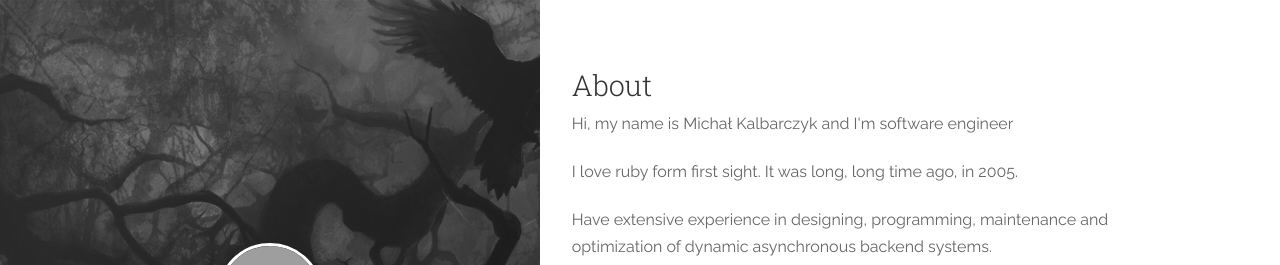
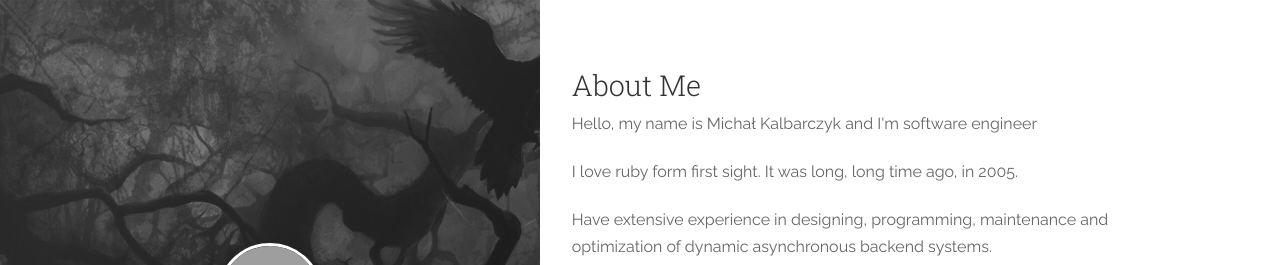
Before and after one commit to fazibear/fazibear.github.io, a Jekyll site: the page built from index.html, in a window 1280 px wide and 900 px high, cut to the strip 0-265 px from the top of the window. Built offline with Jekyll 4.4.1, drawn with Linux system fonts in a browser that asks for light colours; nearby versions of some CDN libraries; grey boxes are pictures that could not be loaded.

Commit message:
Change domain

```diff
--- /dev/null
+++ b/CNAME
@@ -0,0 +1 @@
+fazibear.me
--- a/_config.yml
+++ b/_config.yml
@@ -1,4 +1,4 @@
-url: http://fazibear.github.io
+url: http://fazibear.me
 
 google_analytics: UA-627863-10
 disqus_shortname: fazibear
--- a/_includes/about.html
+++ b/_includes/about.html
@@ -1,6 +1,6 @@
 <li>
-  <h3>About</h3>
-  <p>Hi, my name is Michał Kalbarczyk and I'm software engineer</p>
+  <h3>About Me</h3>
+  <p>Hello, my name is Michał Kalbarczyk and I'm software engineer</p>
   <p>I love ruby form first sight. It was long, long time ago, in 2005.</p>
   <p>Have extensive experience in designing, programming, maintenance and optimization of dynamic asynchronous backend systems.</p>
   <p>Interested in many modern technologies like Elixir, Ruby, RubyOn Rails, Sinatra, JavaScript, React, JSON, AMQP, SQL, NoSQL.</p>
```
